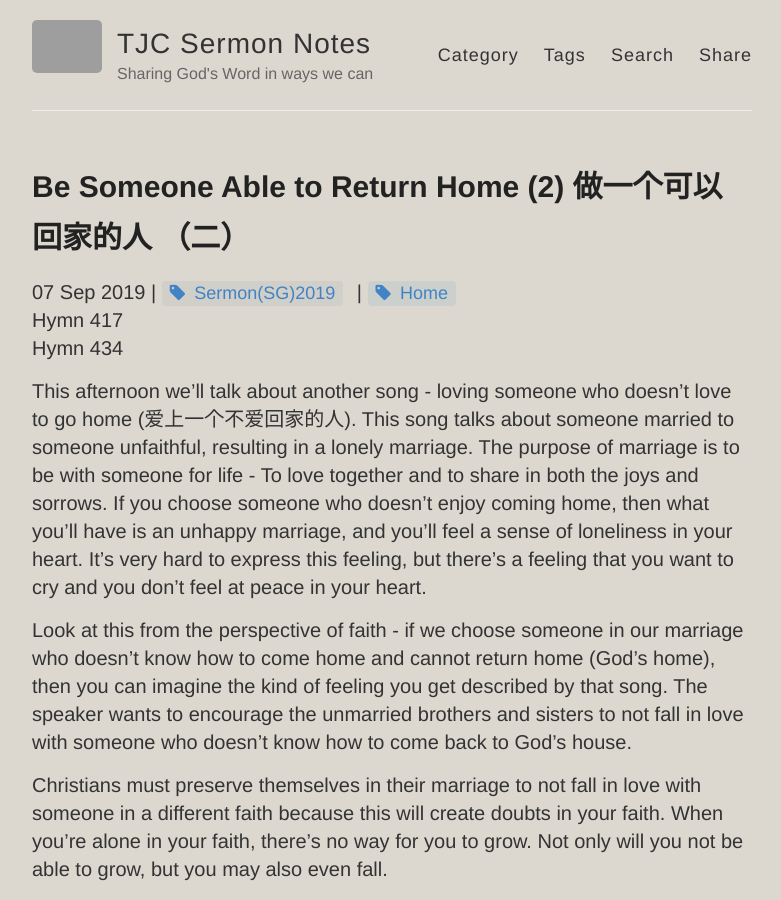
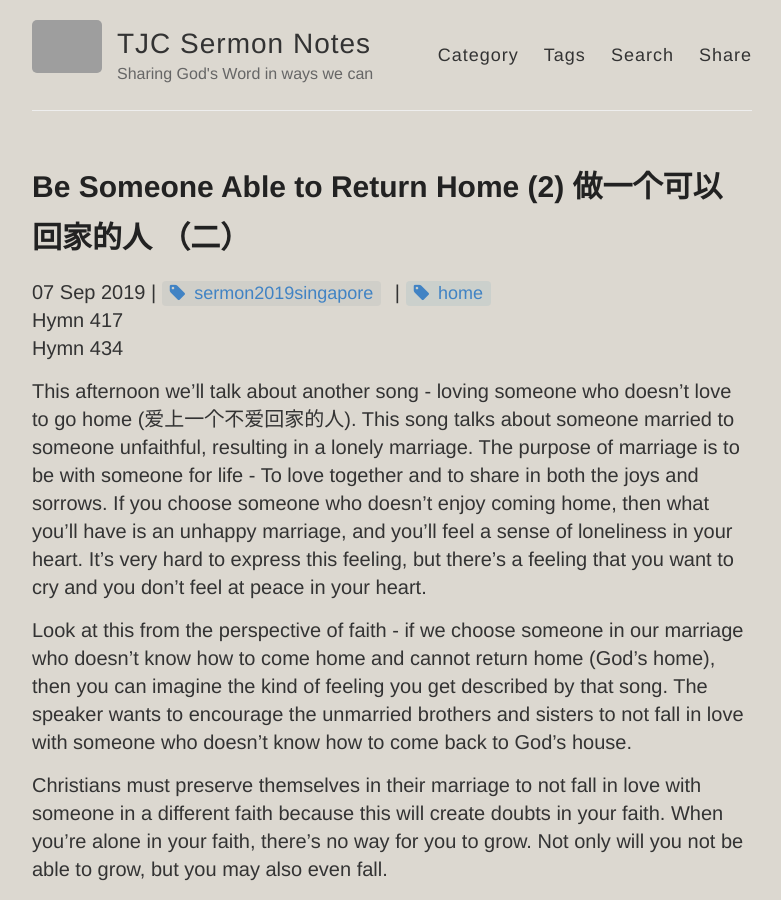
Before and after one commit to catchupTJC/catchuptjc.github.io, a Jekyll site: the page built from _posts/2019-09-07-Be Someone Able to Return Home (2).md, in a window 1280 px wide and 900 px high. Shown: the whole window, without its empty margins (248-1029 px from the left). Built offline with Jekyll 4.4.1, drawn with Linux system fonts in a browser that asks for light colours; nearby versions of some CDN libraries; comment, search, counter and statistics services are not loaded; some of the changed text lies outside the part shown; grey boxes are pictures that could not be loaded.

Commit message:
Update 2019-09-07-Be Someone Able to Return Home (2).md

```diff
--- a/_posts/2019-09-07-Be Someone Able to Return Home (2).md
+++ b/_posts/2019-09-07-Be Someone Able to Return Home (2).md
@@ -1,8 +1,8 @@
 ---
 layout: post
 title: Be Someone Able to Return Home (2) 做一个可以回家的人 （二）
-category: Sermon(SG)2019
-tags: [Home]
+category: sermon2019singapore
+tags: [home]
 hymns: [417,434]
 ---
 
```
